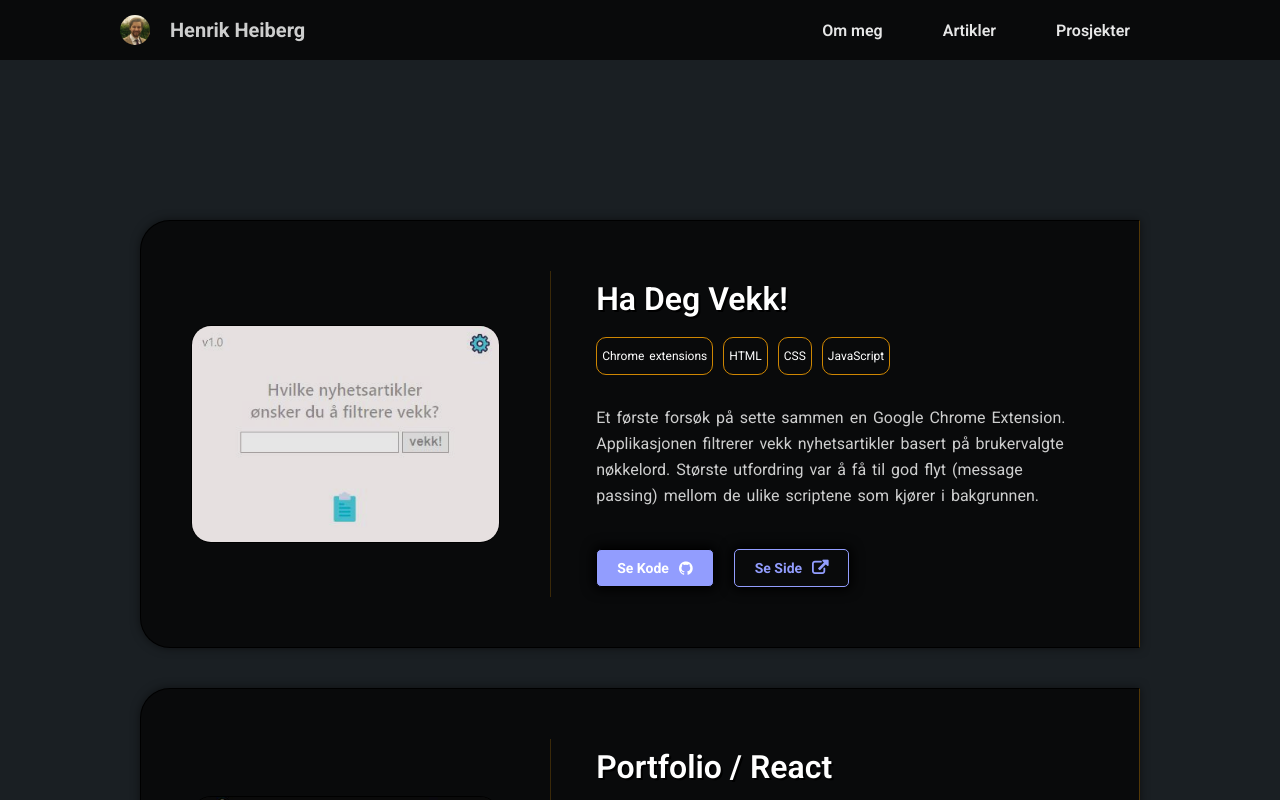
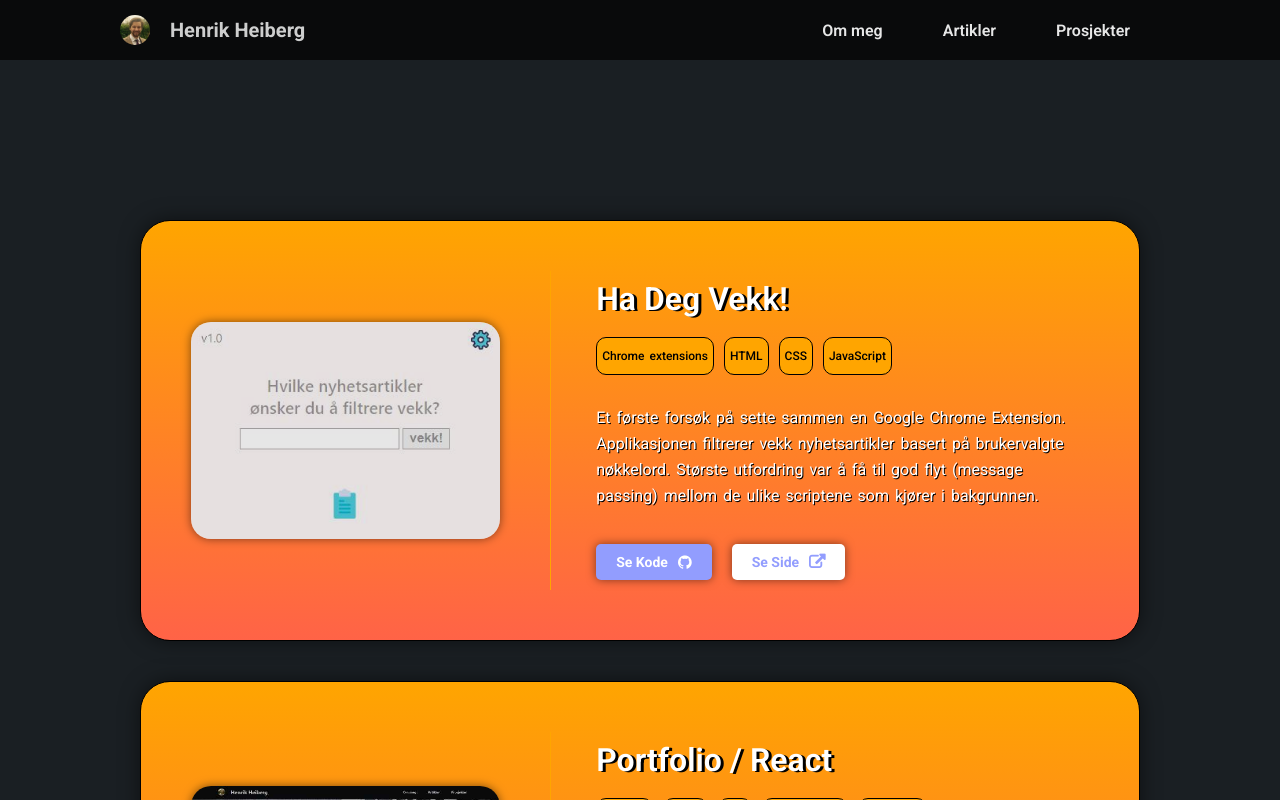
Before and after one commit to heiberik/heiberik.github.io, a React (Create React App) app: page /prosjekter in a window 1280 px wide. Shown: the top 800 px of the page. Built offline with nearby package versions, Linux system fonts and the light colour scheme.

Commit message:
endret farger fra mørk til orange/rødlid

```diff
--- a/src/css/artikler.css
+++ b/src/css/artikler.css
@@ -116,17 +116,22 @@ sup {
 .artikkelBoks {
     width: 300px;
     background: rgb(9, 10, 11);
-    border: solid black 0.1rem;
+    background-image: linear-gradient(orange, orange, #FF6347);
     box-shadow: 0px 0px 8px 0px rgba(0,0,0,0.5);
     border-radius: 20px;
+    transition: 1s;
+}
+
+.artikkelBoks:hover{
+    transform: scale(1.05);
 }
 
 .artikkelBoks img {
-    border-bottom: .1rem solid rgba(255, 165, 0, 0.7);
+    border: .2rem solid orange;
     border-radius: 18px;
-    border-bottom-left-radius: 0px;
-    border-bottom-right-radius: 0px;
-    width: 300px;
+    border-bottom-left-radius: 10px;
+    border-bottom-right-radius: 10px;
+    width: 100%;
 }
 
 .artikkelBoks h2 {
@@ -138,15 +143,17 @@ sup {
     padding-bottom: 0px;
     padding-top: 15px;
     padding-bottom: 15px;
+    text-shadow: 2px 1px black;
 }
 
 
 .artikkelBoks p {
-    color: rgba(255,255,255,0.7);
+    color: rgba(255,255,255, 0.9);
+    text-shadow: 1px 1px black;
     text-align: left;
     line-height: 20px;
-    font-size: 14px;
-    font-weight: 500;
+    font-size: 15px;
+    font-weight: 400;
     padding: 30px;
     padding-top: 0px;
 }
@@ -168,6 +175,7 @@ sup {
         max-width: 400px;
         box-shadow: none;
         margin: auto;
+        border-radius: 5px;
     }
 
     .artikkelBoks:first-of-type {
@@ -179,7 +187,8 @@ sup {
     }
 
     .artikkelBoks p {
-
+        padding: 40px;
+        padding-top: 0px;
     }
 
     .artikkelBoks img {
@@ -187,10 +196,13 @@ sup {
         max-width: 400px;
         padding: 0px;
         margin: 0px;
+        border-radius: 10px;
     }
 
     .artikkelBoks h2 {
-
+        padding-right: 40px;
+        padding-left: 40px;
+        padding-top: 20px;
     }
 
     .artikler_flex {
--- a/src/css/prosjekter.css
+++ b/src/css/prosjekter.css
@@ -24,13 +24,11 @@
     padding: 50px;
     margin: auto;
     margin-bottom: 5vh;
-    box-shadow: 0px 0px 10px rgba(0,0,0,0.5);
-    border-radius: 0px;
-    border-top-left-radius: 30px;
-    border-bottom-left-radius: 30px;
+    box-shadow: 0px 0px 20px rgba(0,0,0,0.5);
+    border-radius: 30px;
     border: solid black 0.1rem;
-    border-right: solid rgba(255, 165, 0, 0.3) .1rem;
     background: rgb(9, 10, 11);
+    background-image: linear-gradient(orange, #FF6347);
     -webkit-animation: fadein 1.5s; /* Safari, Chrome and Opera > 12.1 */
        -moz-animation: fadein 1.5s; /* Firefox < 16 */
         -ms-animation: fadein 1.5s; /* Internet Explorer */
@@ -49,7 +47,7 @@
 .prosjekter-grid-kol-60 {
     flex: 60%;
     padding-left: 25px;
-    border-left: solid rgba(255, 165, 0, 0.2) .1rem;
+    border-left: solid orange .1rem;
 }
 
 .prosjekter-grid-kol-40 {
@@ -64,29 +62,29 @@
     width: 100%;
     min-width: 300px;
     height: auto;
-    border: solid black 0.1rem;
     border-radius: 20px;
     object-fit:cover;
     filter: brightness(90%);
-
+    box-shadow: 0px 0px 10px rgba(0,0,0,0.5);
 }
 
 .prosjekter-grid h2{
     font-size: 32px;
     color: rgba(255, 255, 255, 1);
-    text-shadow: 2px 2px black;
+    text-shadow: 3px 1px black;
     padding-left: 20px;
 }
 
 .prosjekter-grid p {
     font-size: 16px;
-    color: rgba(255, 255, 255, 0.8);
+    color: rgba(255, 255, 255, 1);
+    text-shadow: 1px 1px black;
     text-align: left;
     line-height: 26px;
     word-spacing: 2px;
     padding: 20px;
     padding-top: 20px;
-    padding-bottom: 30px;
+    padding-bottom: 25px;
 }
 
 .stack {
@@ -97,13 +95,16 @@
 }
 
 .stack p {
-    border: solid rgba(255, 165, 0, 0.8) 0.1rem;
+    border: solid black 0.1rem;
     padding: 5px;
     margin-right: 10px;
     margin-bottom: 10px;
     border-radius: 10px;
     font-size: 12px;
-    color: white;
+    color: black;
+    background: orange;
+    text-shadow: none;
+    font-weight: 500;
 }
 
 
@@ -115,7 +116,7 @@
     background: rgb(146, 157, 254);
     border-radius: 5px;
     display: flex;
-    box-shadow: 0px 0px 12px 3px black;
+    box-shadow: 0px 0px 10px 0px rgba(0,0,0,0.5);
     font-weight: bold;
     color: rgba(255, 255, 255, 1);
     text-decoration: none;
@@ -124,7 +125,6 @@
     font-size: 14px;
     margin-right: 20px;
     margin-bottom: 10px;
-    border: solid black 1px;
 }
 
 .visKode:hover {
@@ -142,17 +142,16 @@
     padding: 10px;
     padding-left: 20px;
     padding-right: 20px;
-    background: inherit;
+    background: white;
     border-radius: 5px;
     display: flex;
-    box-shadow: 0px 0px 12px 3px black;
+    box-shadow: 0px 0px 10px 0px rgba(0,0,0,0.5);
     font-weight: bold;
     color: rgb(146, 157, 254);
     text-decoration: none;
     align-items: center;
     font-size: 14px;
     margin-bottom: 10px;
-    border: solid rgb(146, 157, 254) .1rem;
 }
 
 .visKilde:hover {
--- a/src/css/startside.css
+++ b/src/css/startside.css
@@ -30,11 +30,11 @@
     -o-background-size: cover;
     background-size: cover;
     overflow: hidden;
-    filter: brightness(30%);
-    -webkit-filter: brightness(30%);
-    -moz-filter: brightness(30%);
-    -o-filter: brightness(30%);
-    -ms-filter: brightness(30%);
+    filter: brightness(40%);
+    -webkit-filter: brightness(40%);
+    -moz-filter: brightness(40%);
+    -o-filter: brightness(40%);
+    -ms-filter: brightness(40%);
     position: absolute;
     z-index: -1;
 
```
